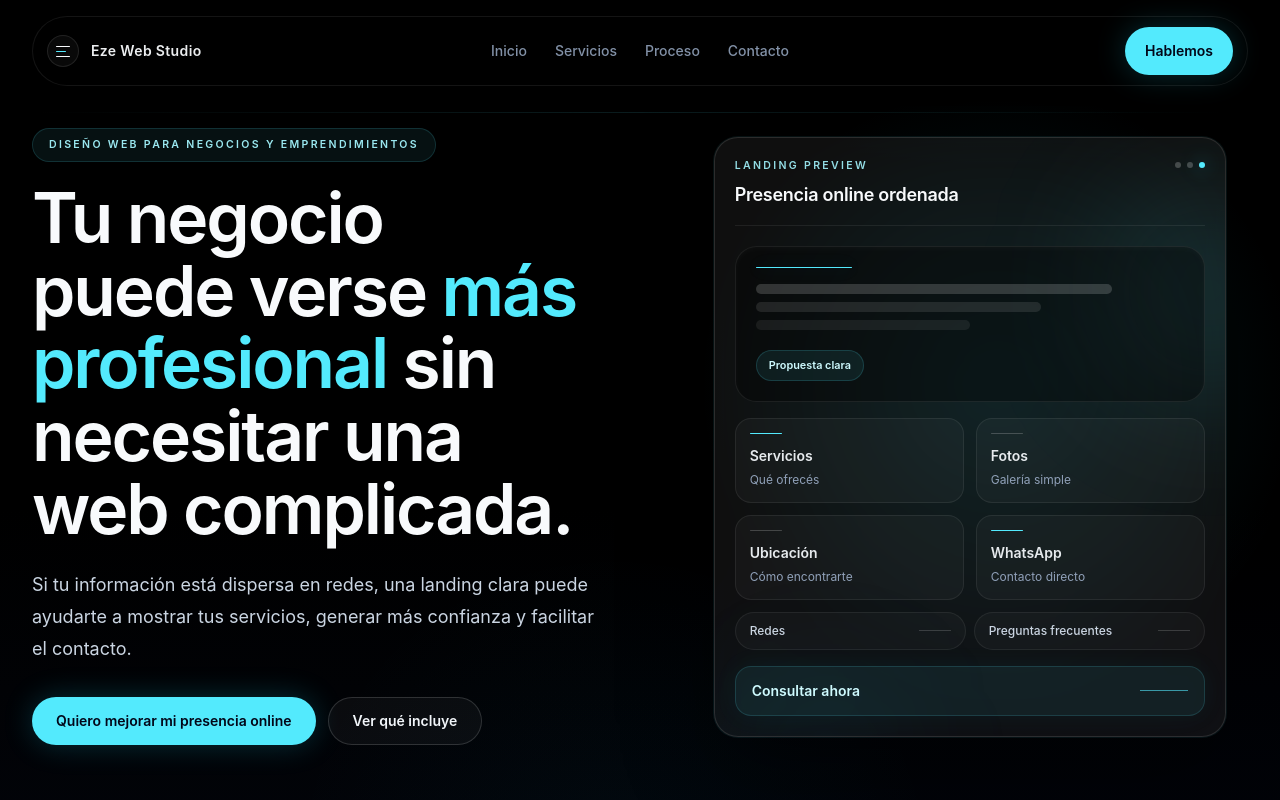
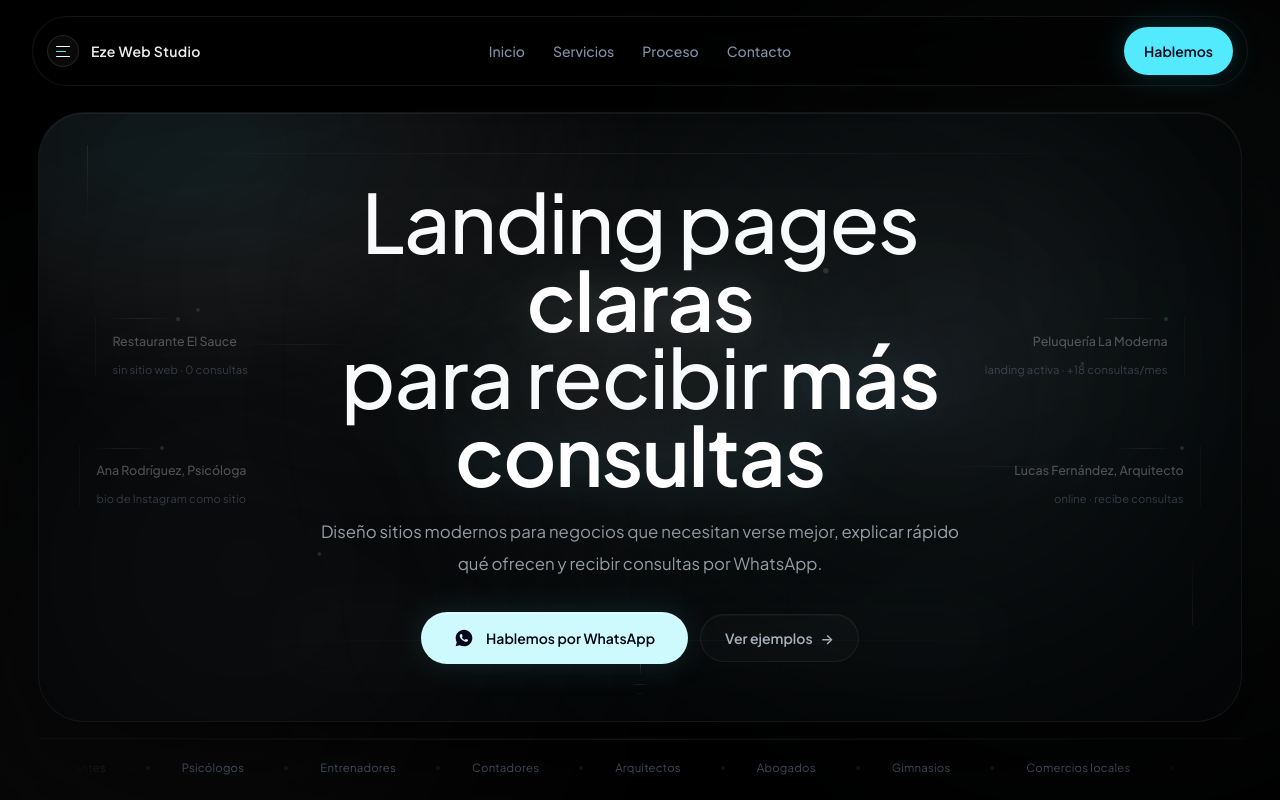
Before and after one commit to ezexgonzalez/eze-web-studio, a React (Vite) app: page / in a window 1280 px wide. Shown: the top 800 px of the page. Built offline with nearby package versions, Linux system fonts and the light colour scheme.

Commit message:
new hero design

```diff
--- a/package.json
+++ b/package.json
@@ -13,6 +13,7 @@
     "@tailwindcss/vite": "^4.3.0",
     "react": "^19.2.6",
     "react-dom": "^19.2.6",
+    "react-icons": "^5.7.0",
     "react-router-dom": "^7.15.1",
     "tailwindcss": "^4.3.0"
   },
--- a/src/components/sections/HeroSection.jsx
+++ b/src/components/sections/HeroSection.jsx
@@ -1,149 +1,245 @@
 import { siteConfig } from "../../data/siteConfig";
-import Button from "../ui/Button";
-import GlassCard from "../ui/GlassCard";
+import { getContactUrls } from "../../utils/contactUrls";
+import { RiWhatsappFill } from "react-icons/ri";
 
-function HighlightedTitle({ title, highlightedText }) {
-  const [before, after] = title.split(highlightedText);
+const sideNotes = {
+  left: [
+    {
+      title: "Restaurante El Sauce",
+      detail: "sin sitio web · 0 consultas",
+      className: "lg:absolute lg:left-0 lg:top-[37%] lg:-translate-x-4 lg:-translate-y-1/2",
+    },
+    {
+      title: "Ana Rodríguez, Psicóloga",
+      detail: "bio de Instagram como sitio",
+      className: "lg:absolute lg:left-0 lg:top-[64%] lg:-translate-x-8 lg:-translate-y-1/2",
+    },
+  ],
+  right: [
+    {
+      title: "Peluquería La Moderna",
+      detail: "landing activa · +18 consultas/mes",
+      className: "lg:absolute lg:right-0 lg:top-[37%] lg:translate-x-4 lg:-translate-y-1/2",
+    },
+    {
+      title: "Lucas Fernández, Arquitecto",
+      detail: "online · recibe consultas",
+      className: "lg:absolute lg:right-0 lg:top-[64%] lg:translate-x-8 lg:-translate-y-1/2",
+    },
+  ],
+};
 
+const categories = [
+  "Peluquerías",
+  "Restaurantes",
+  "Psicólogos",
+  "Entrenadores",
+  "Contadores",
+  "Arquitectos",
+  "Abogados",
+  "Gimnasios",
+  "Comercios locales",
+];
+
+function AmbientMarks() {
   return (
-    <>
-      {before}
-      <span className="text-cyan-300">{highlightedText}</span>
-      {after}
-    </>
+    <div aria-hidden="true" className="pointer-events-none absolute inset-0 -z-10">
+      <div className="absolute inset-0 bg-[linear-gradient(180deg,#000000_0%,#020304_48%,#000000_100%)]" />
+      <div className="absolute -right-40 top-4 h-[28rem] w-[28rem] rounded-full bg-cyan-100/[0.055] blur-[145px] sm:h-[42rem] sm:w-[42rem]" />
+      <div className="absolute -bottom-40 -left-32 h-[28rem] w-[28rem] rounded-full bg-slate-100/[0.052] blur-[140px] sm:h-[38rem] sm:w-[38rem]" />
+      <div className="absolute left-1/2 top-20 h-[28rem] w-[28rem] -translate-x-1/2 rounded-full bg-white/[0.028] blur-[155px]" />
+      <div className="absolute inset-x-8 top-[18%] h-px bg-gradient-to-r from-transparent via-white/[0.045] to-transparent" />
+      <div className="absolute inset-x-16 bottom-[16%] h-px bg-gradient-to-r from-transparent via-cyan-100/[0.035] to-transparent" />
+    </div>
   );
 }
 
-function HeroPreviewCard() {
-  const [services, photos, location, whatsapp, social, faq] =
-    siteConfig.previewItems;
-  const mainItems = [
-    { label: services, detail: "Qué ofrecés", accent: true },
-    { label: photos, detail: "Galería simple" },
-    { label: location, detail: "Cómo encontrarte" },
-    { label: whatsapp, detail: "Contacto directo", accent: true },
-  ];
+function HeroAmbientEffects() {
+  return (
+    <div
+      aria-hidden="true"
+      className="pointer-events-none absolute inset-0 z-0 overflow-hidden"
+    >
+      <div className="absolute inset-0 bg-[radial-gradient(circle_at_50%_42%,rgba(255,255,255,0.04),transparent_40%)]" />
+      <div className="hero-orb-a absolute -right-32 -top-44 h-[34rem] w-[34rem] rounded-full bg-[radial-gradient(circle,rgba(190,245,255,0.16),rgba(190,245,255,0.055)_42%,transparent_70%)] blur-[155px] lg:h-[52rem] lg:w-[52rem]" />
+      <div className="hero-orb-b absolute -bottom-48 -left-36 h-[30rem] w-[30rem] rounded-full bg-[radial-gradient(circle,rgba(255,255,255,0.11),rgba(255,255,255,0.04)_45%,transparent_72%)] blur-[145px] lg:h-[42rem] lg:w-[42rem]" />
+      <div className="hero-orb-c absolute left-1/2 top-[46%] h-[30rem] w-[58rem] -translate-x-1/2 -translate-y-1/2 rounded-full bg-[radial-gradient(ellipse_at_center,rgba(120,220,235,0.12),rgba(255,255,255,0.055)_38%,transparent_72%)] blur-[36px]" />
+      <div className="absolute left-1/2 top-10 h-64 w-[66rem] -translate-x-1/2 rounded-full bg-white/[0.035] blur-[112px]" />
+      <div className="absolute right-[18%] top-[31%] h-36 w-36 rounded-full bg-slate-200/[0.06] blur-[74px]" />
+
+      <div className="absolute inset-x-10 top-10 h-px bg-gradient-to-r from-transparent via-white/[0.06] to-transparent lg:inset-x-20" />
+      <div className="absolute inset-x-10 bottom-20 h-px bg-gradient-to-r from-transparent via-white/[0.032] to-transparent lg:inset-x-20" />
+      <div className="absolute left-8 top-8 h-20 w-px bg-gradient-to-b from-white/[0.075] to-transparent lg:left-12" />
+      <div className="absolute right-8 bottom-24 h-20 w-px bg-gradient-to-t from-white/[0.065] to-transparent lg:right-12" />
+      <div className="absolute left-[17%] top-[38%] h-px w-28 bg-gradient-to-r from-transparent via-white/[0.048] to-transparent" />
+      <div className="absolute right-[14%] top-[58%] h-px w-32 bg-gradient-to-r from-transparent via-white/[0.042] to-transparent" />
+
+      <span className="hero-sparkle hero-sparkle-a absolute left-[13%] top-[32%] h-1 w-1 rounded-full bg-white/80" />
+      <span className="hero-sparkle hero-sparkle-b absolute right-[13%] top-[41%] h-1 w-1 rounded-full bg-cyan-100/70" />
+      <span className="hero-sparkle hero-sparkle-c absolute left-[23%] bottom-[27%] h-1 w-1 rounded-full bg-slate-100/70" />
+      <span className="hero-sparkle hero-sparkle-d absolute right-[24%] bottom-[31%] hidden h-1 w-1 rounded-full bg-white/70 sm:block" />
+      <span className="hero-sparkle hero-sparkle-e absolute right-[34%] top-[25%] hidden h-1.5 w-1.5 rounded-full bg-cyan-50/60 lg:block" />
+    </div>
+  );
+}
+
+function SideNote({ note, align = "left" }) {
+  const alignment =
+    align === "right" ? "items-end text-right" : "items-start text-left";
+  const markerAlignment = align === "right" ? "justify-end" : "justify-start";
+  const edgeRule =
+    align === "right"
+      ? "border-r border-white/[0.045] pr-4"
+      : "border-l border-white/[0.045] pl-4";
 
   return (
-    <GlassCard className="relative mx-auto w-full max-w-md overflow-hidden p-4 ring-1 ring-cyan-300/[0.07] transition-[border-color,box-shadow,transform] duration-500 ease-out hover:border-cyan-300/[0.2] hover:shadow-[0_28px_110px_rgba(0,0,0,0.5),0_0_42px_rgba(34,211,238,0.09)] motion-safe:animate-[hero-fade-up_800ms_ease-out_140ms_both] motion-safe:lg:hover:-translate-y-1 motion-reduce:animate-none sm:p-5 lg:max-w-lg">
-      <div className="absolute -right-24 top-10 h-56 w-56 rounded-full bg-cyan-300/[0.12] blur-3xl" />
-      <div className="absolute -bottom-24 left-8 h-40 w-40 rounded-full bg-cyan-500/[0.055] blur-3xl" />
-      <div className="relative">
-        <div className="mb-5 flex items-start justify-between gap-4 border-b border-white/[0.07] pb-4">
-          <div>
-            <p className="text-[0.66rem] font-semibold uppercase tracking-[0.22em] text-cyan-200/90">
-              Landing preview
-            </p>
-            <h2 className="mt-2 text-lg font-semibold tracking-[-0.015em] text-slate-50">
-              Presencia online ordenada
-            </h2>
-          </div>
-          <div className="mt-1 flex gap-1.5">
-            <span className="h-1.5 w-1.5 rounded-full bg-white/[0.22]" />
-            <span className="h-1.5 w-1.5 rounded-full bg-white/[0.22]" />
-            <span className="h-1.5 w-1.5 rounded-full bg-cyan-300 shadow-[0_0_18px_rgba(34,211,238,0.62)]" />
-          </div>
-        </div>
+    <div
+      className={`hidden max-w-[14rem] flex-col gap-2.5 text-slate-200/42 opacity-75 lg:flex ${alignment} ${edgeRule} ${note.className}`}
+    >
+      <div className={`flex w-full items-center gap-2 ${markerAlignment}`}>
+        <span className="h-px w-14 bg-gradient-to-r from-white/[0.014] via-white/[0.105] to-white/[0.014]" />
+        <span className="h-1 w-1 rounded-full bg-cyan-100/18 shadow-[0_0_12px_rgba(224,242,254,0.09)]" />
+      </div>
+      <p className="text-[0.78rem] font-medium leading-5 tracking-normal">
+        {note.title}
+      </p>
+      <p className="text-[0.7rem] font-normal leading-4 tracking-[0.01em] text-slate-400/44">
+        {note.detail}
+      </p>
+    </div>
+  );
+}
 
-        <div className="rounded-[1.35rem] border border-white/[0.08] bg-black/35 p-4 shadow-inner shadow-white/[0.025] sm:p-5">
-          <div className="mb-4 h-px w-24 rounded-full bg-cyan-300 shadow-[0_0_16px_rgba(34,211,238,0.25)]" />
-          <div className="space-y-2">
-            <div className="h-2.5 w-5/6 rounded-full bg-white/[0.17]" />
-            <div className="h-2.5 w-2/3 rounded-full bg-white/[0.1]" />
-            <div className="h-2.5 w-1/2 rounded-full bg-white/[0.07]" />
-          </div>
-          <div className="mt-5 inline-flex rounded-full border border-cyan-300/[0.16] bg-cyan-300/[0.08] px-3 py-1.5 text-[0.68rem] font-semibold text-cyan-100">
-            Propuesta clara
-          </div>
-        </div>
+function ScrollSignal() {
+  return (
+    <div
+      aria-hidden="true"
+      className="flex h-12 w-8 flex-col items-center justify-center gap-2 opacity-60"
+    >
+      <span className="h-6 w-px bg-gradient-to-b from-white/0 via-white/22 to-white/0" />
+      <span className="h-px w-5 bg-gradient-to-r from-white/0 via-white/14 to-white/0" />
+      <span className="h-px w-3 bg-gradient-to-r from-white/0 via-white/10 to-white/0" />
+    </div>
+  );
+}
 
-        <div className="mt-4 grid grid-cols-2 gap-2.5 sm:gap-3">
-          {mainItems.map((item) => (
-            <div
-              className="rounded-2xl border border-white/[0.075] bg-white/[0.032] p-3.5 transition-[background-color,border-color,transform] duration-300 ease-out hover:border-cyan-300/[0.24] hover:bg-white/[0.055]"
-              key={item.label}
+function CategoryStrip() {
+  const loopedCategories = [...categories, ...categories];
+
+  return (
+    <div className="relative mt-3 w-full overflow-hidden border-t border-white/[0.032] px-2 pt-4 sm:mt-4 sm:px-4 lg:mt-4 lg:px-8 lg:pt-[1.05rem]">
+      <div
+        aria-hidden="true"
+        className="absolute inset-x-8 top-0 h-px bg-gradient-to-r from-transparent via-white/[0.075] to-transparent"
+      />
+      <div className="mx-auto max-w-[90rem] overflow-hidden [mask-image:linear-gradient(90deg,transparent,black_9%,black_91%,transparent)]">
+        <div className="rubros-marquee flex w-max items-center text-center text-[0.68rem] font-normal leading-5 tracking-[0.018em] text-slate-500/62 sm:text-[0.71rem]">
+          {loopedCategories.map((category, index) => (
+            <span
+              className="inline-flex min-h-6 items-center justify-center gap-8 px-5"
+              key={`${category}-${index}`}
             >
-              <div
-                className={`mb-3 h-px w-8 rounded-full ${
-                  item.accent ? "bg-cyan-300" : "bg-white/[0.2]"
-                }`}
-              />
-              <p className="text-sm font-semibold text-slate-100/95">
-                {item.label}
-              </p>
-              <p className="mt-1.5 text-xs text-slate-400">{item.detail}</p>
-            </div>
+              {index > 0 && (
+                <span
+                  aria-hidden="true"
+                  className="h-1 w-1 rounded-full bg-white/[0.07]"
+                />
+              )}
+              <span className="whitespace-nowrap">{category}</span>
+            </span>
           ))}
         </div>
-
-        <div className="mt-3 grid gap-2 sm:grid-cols-2">
-          {[social, faq].map((item) => (
-            <div
-              className="flex items-center justify-between rounded-full border border-white/[0.07] bg-white/[0.028] px-3.5 py-2.5 transition-[background-color,border-color] duration-300 ease-out hover:border-cyan-300/[0.22] hover:bg-white/[0.05]"
-              key={item}
-            >
-              <span className="text-xs font-medium text-slate-300">{item}</span>
-              <span className="h-px w-8 bg-white/[0.16]" />
-            </div>
-          ))}
-        </div>
-
-        <div className="mt-4 flex items-center justify-between rounded-2xl border border-cyan-300/[0.15] bg-cyan-300/[0.075] px-4 py-3.5 shadow-[0_0_26px_rgba(34,211,238,0.055)] transition-[background-color,border-color,box-shadow] duration-300 ease-out hover:border-cyan-300/[0.28] hover:bg-cyan-300/[0.095] hover:shadow-[0_0_34px_rgba(34,211,238,0.09)]">
-          <span className="text-sm font-semibold text-cyan-100">
-            Consultar ahora
-          </span>
-          <span className="h-px w-12 bg-cyan-300/60" />
-        </div>
       </div>
-    </GlassCard>
+    </div>
   );
 }
 
 function HeroSection() {
-  const { hero } = siteConfig;
+  const contactUrls = getContactUrls(siteConfig.contact);
 
   return (
     <section
       id="inicio"
-      className="relative isolate flex min-h-screen scroll-mt-28 items-center overflow-hidden bg-black px-4 pb-16 pt-28 sm:px-6 sm:pb-20 sm:pt-32 lg:px-8 lg:py-32"
+      className="relative isolate flex min-h-[100svh] scroll-mt-28 flex-col items-center overflow-hidden bg-black px-4 pb-5 pt-[6.75rem] sm:px-6 sm:pb-6 sm:pt-[7.25rem] lg:px-0 lg:pb-5 lg:pt-[7rem]"
     >
-      <div className="absolute inset-0 -z-10 bg-[radial-gradient(circle_at_78%_44%,rgba(34,211,238,0.11),transparent_28%),radial-gradient(circle_at_48%_100%,rgba(6,182,212,0.035),transparent_30%),linear-gradient(180deg,#000000_0%,#000000_58%,#02040a_100%)]" />
-      <div className="absolute inset-x-8 top-24 -z-10 h-px bg-gradient-to-r from-transparent via-cyan-300/[0.12] to-transparent sm:top-28" />
+      <AmbientMarks />
 
-      <div className="mx-auto grid w-full max-w-7xl items-center gap-12 lg:grid-cols-[1.02fr_0.98fr] lg:gap-20">
-        <div className="max-w-[46rem] motion-safe:animate-[hero-fade-up_700ms_ease-out_both] motion-reduce:animate-none">
-          <p className="mb-5 inline-flex rounded-full border border-cyan-300/[0.15] bg-cyan-300/[0.07] px-4 py-2 text-[0.66rem] font-semibold uppercase tracking-[0.22em] text-cyan-200/95">
-            {hero.eyebrow}
-          </p>
+      <div className="mx-auto flex w-full flex-1 flex-col lg:w-[94vw] lg:max-w-[1560px]">
+        <div className="relative flex-1 overflow-hidden rounded-[2rem] border border-white/[0.075] bg-[#020304]/92 shadow-[0_36px_170px_rgba(0,0,0,0.78),inset_0_1px_0_rgba(255,255,255,0.06)] motion-safe:animate-[hero-fade-up_700ms_ease-out_both] motion-reduce:animate-none sm:rounded-[2.35rem] lg:min-h-[560px] lg:rounded-[2.9rem]">
+          <HeroAmbientEffects />
 
-          <h1 className="text-balance text-[2.45rem] font-semibold leading-[1.11] tracking-[-0.03em] text-slate-50 sm:text-5xl sm:leading-[1.08] lg:text-[4.35rem] lg:leading-[1.045]">
-            <HighlightedTitle
-              title={hero.title}
-              highlightedText={hero.highlightedText}
-            />
-          </h1>
+          <div className="grid h-full items-center gap-10 px-6 py-11 sm:px-8 sm:py-[3.25rem] lg:grid-cols-[minmax(15rem,1fr)_minmax(0,50rem)_minmax(15rem,1fr)] lg:gap-18 lg:px-14 lg:py-14 xl:grid-cols-[minmax(19rem,1fr)_minmax(0,50rem)_minmax(19rem,1fr)] xl:gap-28 xl:px-[4.5rem]">
+            <div className="z-20 hidden h-full min-h-[30rem] lg:relative lg:col-start-1 lg:block">
+              {sideNotes.left.map((note) => (
+                <SideNote key={note.title} note={note} />
+              ))}
+            </div>
 
-          <p className="mt-6 max-w-xl text-base leading-7 text-slate-300 sm:text-lg sm:leading-8">
-            {hero.description}
-          </p>
+            <div className="absolute left-1/2 top-[51%] z-20 isolate w-[calc(100%-3rem)] max-w-[50rem] -translate-x-1/2 -translate-y-1/2 text-center sm:w-[min(50rem,calc(100%-4rem))]">
+              <div
+                aria-hidden="true"
+                className="absolute left-1/2 top-[42%] -z-10 h-[18rem] w-[min(46rem,92vw)] -translate-x-1/2 -translate-y-1/2 rounded-full bg-[radial-gradient(ellipse_at_center,rgba(255,255,255,0.055),rgba(103,232,249,0.018)_42%,transparent_72%)] blur-2xl"
+              />
+              <h1 className="mx-auto max-w-[42rem] text-balance text-[2.75rem] font-medium leading-[0.98] tracking-[-0.016em] text-slate-50 drop-shadow-[0_18px_58px_rgba(0,0,0,0.48)] sm:text-[4.25rem] sm:leading-[0.96] lg:text-[5.1rem] lg:leading-[0.95]">
+                Landing pages{" "}
+                <span className="font-semibold text-white drop-shadow-[0_0_18px_rgba(255,255,255,0.12)]">
+                  claras
+                </span>
+                <br />
+                para recibir{" "}
+                <span className="font-semibold text-white drop-shadow-[0_0_20px_rgba(125,211,252,0.13)]">
+                  más consultas
+                </span>
+              </h1>
 
-          <div className="mt-8 flex flex-col gap-3 sm:flex-row sm:items-center">
-            <Button as="a" href="#contacto" className="w-full sm:w-auto">
-              {hero.primaryCta}
-            </Button>
-            <Button
-              as="a"
-              href="#servicios"
-              variant="secondary"
-              className="w-full sm:w-auto"
-            >
-              {hero.secondaryCta}
-            </Button>
+              <p className="mx-auto mt-5 max-w-[42rem] text-[0.98rem] font-normal leading-7 text-slate-300/74 sm:mt-6 sm:text-[1.05rem] sm:leading-8">
+                Diseño sitios modernos para negocios que necesitan verse mejor,
+                explicar rápido qué ofrecen y recibir consultas por WhatsApp.
+              </p>
+
+              <div className="relative mt-7 flex flex-col items-center justify-center gap-3 sm:mt-8 sm:flex-row">
+                <div
+                  aria-hidden="true"
+                  className="absolute inset-x-8 top-1/2 -z-10 hidden h-10 -translate-y-1/2 rounded-full bg-cyan-100/[0.035] blur-2xl sm:block"
+                />
+                <a
+                  className="inline-flex min-h-[3.25rem] w-full items-center justify-center gap-3 rounded-full border border-cyan-100/72 bg-cyan-100 px-8 py-3.5 text-sm font-semibold text-slate-950 shadow-[0_0_34px_rgba(103,232,249,0.13),inset_0_1px_0_rgba(255,255,255,0.54)] transition-[background-color,border-color,box-shadow,transform] duration-300 ease-out hover:-translate-y-0.5 hover:border-white hover:bg-white hover:shadow-[0_0_42px_rgba(103,232,249,0.18),inset_0_1px_0_rgba(255,255,255,0.68)] focus-visible:outline focus-visible:outline-2 focus-visible:outline-offset-2 focus-visible:outline-cyan-100 sm:w-auto"
+                  href={contactUrls.whatsapp}
+                  rel="noreferrer"
+                  target="_blank"
+                >
+                  <RiWhatsappFill aria-hidden="true" className="h-5 w-5 shrink-0" />
+                  Hablemos por WhatsApp
+                </a>
+                <a
+                  className="group inline-flex min-h-12 w-full items-center justify-center gap-2 rounded-full border border-white/[0.06] bg-white/[0.018] px-6 py-3 text-sm font-semibold text-slate-300/82 shadow-[inset_0_1px_0_rgba(255,255,255,0.032)] transition-[background-color,border-color,color,transform] duration-300 ease-out hover:-translate-y-0.5 hover:border-white/[0.14] hover:bg-white/[0.045] hover:text-slate-50 focus-visible:outline focus-visible:outline-2 focus-visible:outline-offset-2 focus-visible:outline-slate-300 sm:w-auto"
+                  href="#servicios"
+                >
+                  Ver ejemplos
+                  <span
+                    aria-hidden="true"
+                    className="transition-transform duration-300 ease-out group-hover:translate-x-1"
+                  >
+                    →
+                  </span>
+                </a>
+              </div>
+
+            </div>
+
+            <div className="z-20 hidden h-full min-h-[30rem] lg:relative lg:col-start-3 lg:block">
+              {sideNotes.right.map((note) => (
+                <SideNote align="right" key={note.title} note={note} />
+              ))}
+            </div>
           </div>
 
+          <div className="pointer-events-none absolute inset-x-0 bottom-6 z-10 hidden justify-center lg:flex">
+            <ScrollSignal />
+          </div>
         </div>
 
-        <HeroPreviewCard />
+        <CategoryStrip />
       </div>
     </section>
   );
--- a/src/index.css
+++ b/src/index.css
@@ -1,7 +1,8 @@
+@import url("https://fonts.googleapis.com/css2?family=Plus+Jakarta+Sans:wght@400;500;600;700&display=swap");
 @import "tailwindcss";
 
 :root {
-  font-family: Inter, system-ui, sans-serif;
+  font-family: "Plus Jakarta Sans", Manrope, Inter, system-ui, sans-serif;
   color: #f8fafc;
   background: #000000;
   font-synthesis: none;
@@ -38,6 +39,109 @@ body {
   }
 }
 
+@keyframes hero-orb-drift-a {
+  0%,
+  100% {
+    transform: translate3d(0, 0, 0) scale(1);
+  }
+
+  50% {
+    transform: translate3d(-2.5rem, 1.5rem, 0) scale(1.04);
+  }
+}
+
+@keyframes hero-orb-drift-b {
+  0%,
+  100% {
+    transform: translate3d(0, 0, 0) scale(1);
+  }
+
+  50% {
+    transform: translate3d(2rem, -1.25rem, 0) scale(1.035);
+  }
+}
+
+@keyframes hero-orb-drift-c {
+  0%,
+  100% {
+    transform: translate3d(-50%, -50%, 0) scale(1);
+  }
+
+  50% {
+    transform: translate3d(calc(-50% + 1.25rem), calc(-50% - 0.75rem), 0)
+      scale(1.025);
+  }
+}
+
+@keyframes rubros-marquee {
+  from {
+    transform: translateX(0);
+  }
+
+  to {
+    transform: translateX(-50%);
+  }
+}
+
+@keyframes hero-sparkle-twinkle {
+  0%,
+  100% {
+    opacity: 0.18;
+    transform: translate3d(0, 0, 0) scale(0.82);
+  }
+
+  45% {
+    opacity: 0.35;
+    transform: translate3d(0.35rem, -0.25rem, 0) scale(1);
+  }
+
+  70% {
+    opacity: 0.24;
+    transform: translate3d(-0.2rem, 0.18rem, 0) scale(0.9);
+  }
+}
+
+.hero-orb-a {
+  animation: hero-orb-drift-a 24s ease-in-out infinite;
+}
+
+.hero-orb-b {
+  animation: hero-orb-drift-b 28s ease-in-out infinite;
+}
+
+.hero-orb-c {
+  animation: hero-orb-drift-c 30s ease-in-out infinite;
+}
+
+.rubros-marquee {
+  animation: rubros-marquee 42s linear infinite;
+}
+
+.hero-sparkle {
+  animation: hero-sparkle-twinkle 6.5s ease-in-out infinite;
+  opacity: 0.22;
+}
+
+.hero-sparkle-b {
+  animation-delay: -1.4s;
+  animation-duration: 7.2s;
+}
+
+.hero-sparkle-c {
+  animation-delay: -2.8s;
+  animation-duration: 8s;
+}
+
+.hero-sparkle-d {
+  animation-delay: -4.1s;
+  animation-duration: 6.8s;
+}
+
+.hero-sparkle-e {
+  animation-delay: -5.2s;
+  animation-duration: 7.6s;
+}
+
 .reveal {
   opacity: 0;
   transform: translateY(20px);
@@ -54,6 +158,14 @@ body {
 }
 
 @media (prefers-reduced-motion: reduce) {
+  .hero-orb-a,
+  .hero-orb-b,
+  .hero-orb-c,
+  .hero-sparkle,
+  .rubros-marquee {
+    animation: none;
+  }
+
   .reveal {
     opacity: 1;
     transform: none;
```
Also changed, not shown: 1 other file (tests, documents, lock files or other folders).
